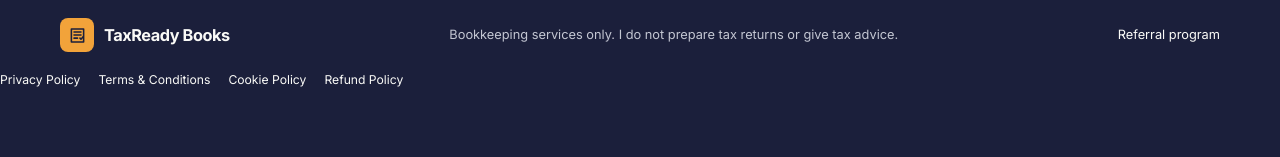
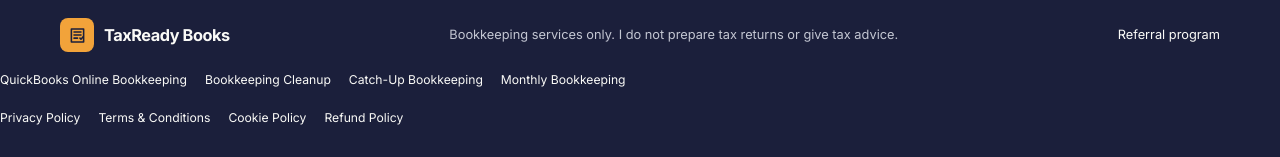
Before and after one commit to clearledger-bookkeeping/TaxReadyBooks, a website: page index.html in a window 1280 px wide. Shown: the part 6934-7091 px from the top of the page. Before the commit the page ends 7056 px from the top, so only its background shows below. Drawn offline with nearby package versions, Linux system fonts and the light colour scheme; no server answers.

Commit message:
Improve SEO discoverability with internal service links

```diff
--- a/index.html
+++ b/index.html
@@ -1685,7 +1685,13 @@ a:focus-visible,button:focus-visible,input:focus-visible,select:focus-visible,te
       <p class="footer-note">Bookkeeping services only. I do not prepare tax returns or give tax advice.</p>
       <a href="/referral.html" class="footer-referral">Referral program</a>
     </div>
-  <div class="trb-legal-links" aria-label="Legal and privacy links">
+  <div class="trb-legal-links" aria-label="Bookkeeping service pages">
+  <a href="/quickbooks-online-bookkeeping.html">QuickBooks Online Bookkeeping</a>
+  <a href="/bookkeeping-cleanup.html">Bookkeeping Cleanup</a>
+  <a href="/bookkeeping-catch-up.html">Catch-Up Bookkeeping</a>
+  <a href="/monthly-bookkeeping.html">Monthly Bookkeeping</a>
+</div>
+<div class="trb-legal-links" aria-label="Legal and privacy links">
   <a href="/privacy-policy.html">Privacy Policy</a>
   <a href="/terms.html">Terms &amp; Conditions</a>
   <a href="/cookie-policy.html">Cookie Policy</a>
```
